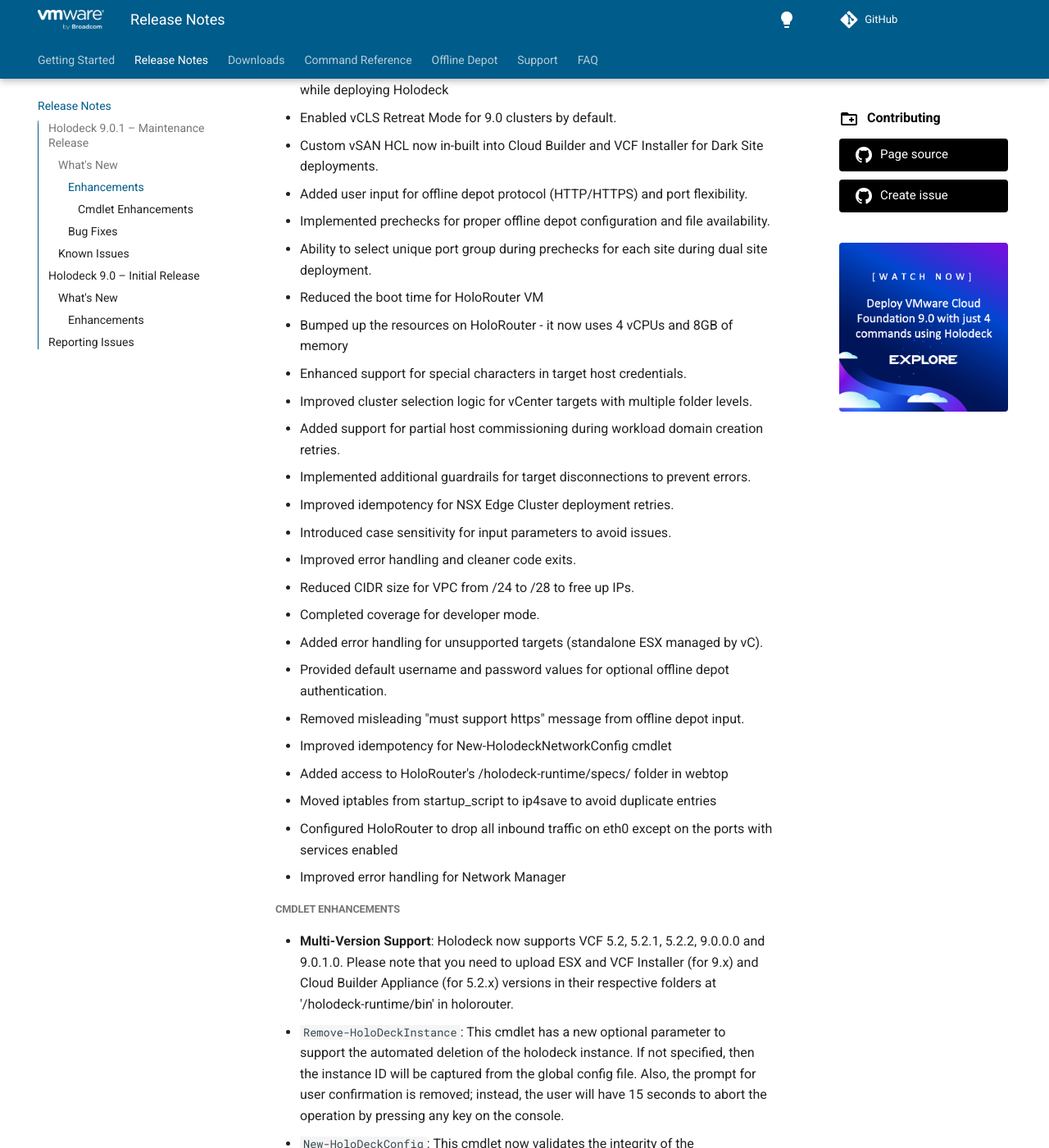
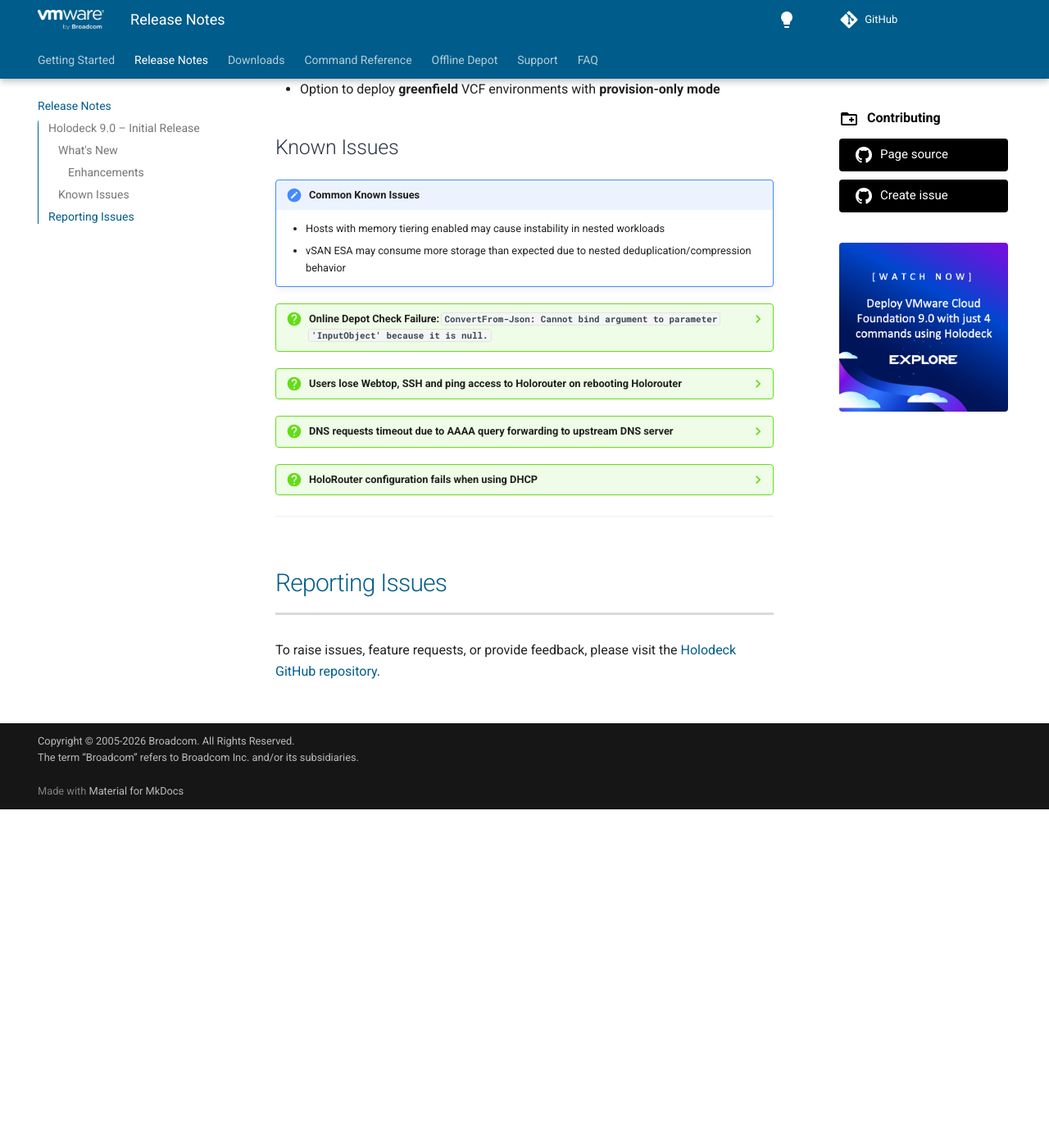
Before and after one commit to vmware/Holodeck, an MkDocs documentation site: the page built from docs/release_notes.md, in a window 1280 px wide and 1400 px high, scrolled down 872 px. Shown: the whole window at 82% size. Built offline with MkDocs 1.6.1 and Material for MkDocs 9.7.7, drawn with Linux system fonts in a browser that asks for light colours; comment, search, counter and statistics services are not loaded; the version menu is left out; after the commit the page ends 1859 px from its top, so only the background shows below that; some of the changed text lies outside the part shown.

Commit message:
release/9.0: trim release notes and downloads to 9.0 initial release only

```diff
--- a/docs/release_notes.md
+++ b/docs/release_notes.md
@@ -1,99 +1,6 @@
 # Release Notes
 
-This page documents the key features, enhancements, and capabilities available in Holodeck releases.
-
----
-
-## Holodeck 9.0.1 – Maintenance Release
-
-**Release Date:** October 2025
-**Supported VCF Versions:** VCF 9.0.1.0, VCF 9.0.0.0, VCF 5.2.2, VCF 5.2.1, VCF 5.2
-**Minimum ESX Version:** 8.0 U3
-<br>
-**Release Blog:** [Announcing the General Availability of Holodeck 9.0.1.0](https://blogs.vmware.com/cloud-foundation/2025/10/21/announcing-the-general-availability-of-holodeck-9-0-1-0/)
-
-### What's New
-
-#### Enhancements
-
-- Added support for VCF 9.0.1.0, including bypassing vSAN ESA check in VCF Installer and SDDC Manager.
-- Updated CPU requirements for VCF Automation with vSAN ESA (min. 32 vCPUs) and vSAN OSA (min. 24 vCPUs).
-- Added the capability to use custom VLAN ranges (sequential per site) for Holodeck and the users can specify the start of the custom VLAN range while deploying Holodeck
-- Added the capability to use custom DNS domain for Holodeck by specifying it while deploying Holodeck
-- Enabled vCLS Retreat Mode for 9.0 clusters by default.
-- Custom vSAN HCL now in-built into Cloud Builder and VCF Installer for Dark Site deployments.
-- Added user input for offline depot protocol (HTTP/HTTPS) and port flexibility.
-- Implemented prechecks for proper offline depot configuration and file availability.
-- Ability to select unique port group during prechecks for each site during dual site deployment.
-- Reduced the boot time for HoloRouter VM
-- Bumped up the resources on HoloRouter - it now uses 4 vCPUs and 8GB of memory
-- Enhanced support for special characters in target host credentials.
-- Improved cluster selection logic for vCenter targets with multiple folder levels.
-- Added support for partial host commissioning during workload domain creation retries.
-- Implemented additional guardrails for target disconnections to prevent errors.
-- Improved idempotency for NSX Edge Cluster deployment retries.
-- Introduced case sensitivity for input parameters to avoid issues.
-- Improved error handling and cleaner code exits.
-- Reduced CIDR size for VPC from /24 to /28 to free up IPs.
-- Completed coverage for developer mode.
-- Added error handling for unsupported targets (standalone ESX managed by vC).
-- Provided default username and password values for optional offline depot authentication.
-- Removed misleading "must support https" message from offline depot input.
-- Improved idempotency for New-HolodeckNetworkConfig cmdlet
-- Added access to HoloRouter's /holodeck-runtime/specs/ folder in webtop
-- Moved iptables from startup_script to ip4save to avoid duplicate entries
-- Configured HoloRouter to drop all inbound traffic on eth0 except on the ports with services enabled
-- Improved error handling for Network Manager
-
-##### Cmdlet Enhancements
-
-- **Multi-Version Support**: Holodeck now supports VCF 5.2, 5.2.1, 5.2.2, 9.0.0.0 and 9.0.1.0. Please note that you need to upload ESX and VCF Installer (for 9.x) and Cloud Builder Appliance (for 5.2.x) versions in their respective folders at '/holodeck-runtime/bin' in holorouter.
-- `Remove-HoloDeckInstance`: This cmdlet has a new optional parameter to support the automated deletion of the holodeck instance. If not specified, then the instance ID will be captured from the global config file. Also, the prompt for user confirmation is removed; instead, the user will have 15 seconds to abort the operation by pressing any key on the console.
-- `New-HoloDeckConfig`: This cmdlet now validates the integrity of the `config.json` template. If the template file's integrity does not match, the user will see a warning before a new config file is created for the Holodeck instance.
-- `Set-HoloDeckDNSConfig`: Removed the -update parameter. If the user specifies -DNSRecord, it will create a new record. If the user specifies -SearchDNSRecord and -ReplaceDNSRecord, it will update the DNS record.
-- **DNS Cmdlets**: Removed the -ConfigPath parameter from all DNS cmdlets. It will now use the global $config.
-
-#### Bug Fixes
-
-- NSX Edge Cluster for Site B was trying to use BGP configuration from Site A. Fixed it to use Site B BGP configuration.
-- VCF Installer for Site B was trying to get deployed in an incorrect VLAN. Fixed this.
-- Online depot connection check was failing due to incorrect API response expected in the code. Fixed.
-- Fixed DNSMASQ configuration to not respond to AAAA queries that caused nslookup commands to time out.
-- Fixed iptables to not lose SSH and Webtop access on HoloRouter reboot.
-- Fixed the issue in configuring DNSMASQ as primary DNS server in HoloRouter when HoloRouter uses DHCP.
-
-### Known Issues
-
-!!! note "Common Known Issues"
-    - Hosts with memory tiering enabled may cause instability in nested workloads
-    - vSAN ESA may consume more storage than expected due to nested deduplication/compression behavior
-
-??? question "VCF 9.0.x Deployment fails on step 'Validate NSX Install Image is Available'"
-
-    When deploying VCF 9.0.0.0 or 9.0.1.0, the deployment fails on the step **"Validate NSX Install Image is Available"**.
-
-    **Workaround**
-
-    1. Download the **VCF Installer** files for **9.0.2.0**.
-    2. Copy the VCF Installer 9.0.2.0 files to the appropriate version folder on the HoloRouter.
-    3. Update `/holodeck-runtime/templates/bom.json` to reflect the 9.0.2 VCF Installer file names.
-    4. Run the VCF deployment again.
-
-    **Fixed in:** Holodeck 9.0.2
-
-    Track this issue here: [GitHub Issue #89](https://github.com/vmware/Holodeck/issues/89)
-
-??? question "NSX Edge deployment fails due to expired OVF certificate"
-
-    NSX Edge Cluster deployment fails with **"OVF certificate validation failed. Error: [VALIDATION_ERROR: CERTIFICATE_EXPIRED]"**.
-
-    **Workaround**
-
-    Follow the steps in [Broadcom KB 424034](https://knowledge.broadcom.com/external/article/424034).
-
-    **Fixed in:** Holodeck 9.0.2
-
-    Track this issue here: [GitHub Issue #86](https://github.com/vmware/Holodeck/issues/86)
+This page documents the key features, enhancements, and capabilities available in Holodeck 9.0.
 
 ---
 
@@ -117,6 +24,53 @@
   - `New-HoloDeckConfig`, `New-HoloDeckInstance`, `Start-HoloDeckInstance`, `Stop-HoloDeckInstance`
 - Option to deploy **greenfield** VCF environments with **provision-only mode**
 
+### Known Issues
+
+!!! note "Common Known Issues"
+    - Hosts with memory tiering enabled may cause instability in nested workloads
+    - vSAN ESA may consume more storage than expected due to nested deduplication/compression behavior
+
+??? question "Online Depot Check Failure: `ConvertFrom-Json: Cannot bind argument to parameter 'InputObject' because it is null.`"
+
+    If you're using the **online depot** route for VCF Installer configuration, there is a known issue where the final validation step fails due to a mismatch between the API response format expected by Holodeck and the actual output from VCF Installer.
+
+    **Workaround**
+
+    - Login to the **VCF Installer UI** via Webtop and check if the depot is already configured successfully.
+    - If confirmed, navigate back to PowerShell, edit `$config.state`, change `"Status": "InProgress"` to `"Status": "Success"` for the VCF-Installer-Depot-Setup step, and re-run `New-HoloDeckInstance`.
+
+    **Fixed in:** Holodeck 9.0.1
+
+    Track this issue here: [GitHub Issue #1](https://github.com/vmware/Holodeck/issues/1#issuecomment-3022048968)
+
+??? question "Users lose Webtop, SSH and ping access to Holorouter on rebooting Holorouter"
+
+    **Reason**: Some of the iptables rules on HoloRouter aren't persistent across reboots.
+
+    **Workaround**: Before rebooting, run `iptables-save > /etc/systemd/scripts/ip4save`.
+
+    **Fixed in:** Holodeck 9.0.1
+
+    Track this issue here: [GitHub Issue #12](https://github.com/vmware/Holodeck/issues/12)
+
+??? question "DNS requests timeout due to AAAA query forwarding to upstream DNS server"
+
+    DNS resolution returns the correct IP address but times out with `SERVFAIL` messages due to AAAA (IPv6) query forwarding.
+
+    **Fixed in:** Holodeck 9.0.1
+
+    Track this issue here: [GitHub Issue #16](https://github.com/vmware/Holodeck/issues/16)
+
+??? question "HoloRouter configuration fails when using DHCP"
+
+    When HoloRouter is configured with DHCP, `Set-HoloRouter` fails at **"Adding DNSMASQ server as the default DNS Server"**.
+
+    **Workaround**: Configure HoloRouter with a **static IP address** instead of DHCP.
+
+    **Fixed in:** Holodeck 9.0.1
+
+    Track this issue here: [GitHub Issue #7](https://github.com/vmware/Holodeck/issues/7)
+
 ---
 
 ## Reporting Issues
```
Also changed, not shown: docs/downloads.md (+3 -3 lines).
